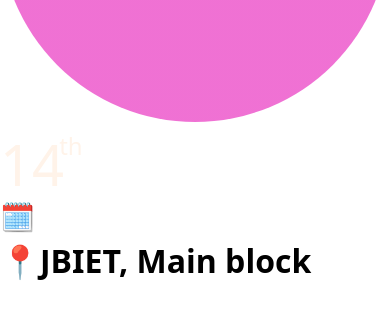
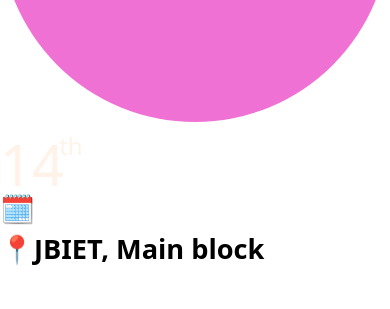
Before and after one commit to SaiShankar93/tech-pulse, a React (Vite) app: page / in a window 390 px wide. Shown: the part 3840-4149 px from the top of the page. Built offline with nearby package versions, Linux system fonts and the light colour scheme.

Commit message:
about2.2

```diff
--- a/src/components/Date.jsx
+++ b/src/components/Date.jsx
@@ -5,7 +5,7 @@ function Date(props){
             <h1 className="date_title">
                 {props.day} <sup>{props.subtxt}</sup>
             </h1>
-            <h2 className="month_title">{props.month}</h2>
+            <h2 className="month_title ">{props.month}</h2>
     </div>
 )
 }
--- a/src/styles/App.css
+++ b/src/styles/App.css
@@ -19,7 +19,7 @@
 .venue{
   font-style: normal;
   font-weight: 700;
-  font-size: 5rem;
+  font-size: 4rem;
 }
 .title {
   /* font-family: var(--title); */
@@ -82,7 +82,7 @@
       font-size: 5rem;
   }
   .venue{
-    font-size: 4rem;
+    font-size: 3rem;
   }
   .title > span {
       font-size: 5rem;
@@ -96,7 +96,7 @@
       font-size: 4rem;
   }
   .venue{
-    font-size: 3rem;
+    font-size: 2.5rem;
   }
   .title > span {
       font-size: 4rem;
@@ -119,7 +119,7 @@
       font-size: 3rem;
   }
   .venue{
-    font-size: 2rem;
+    font-size: 1.7rem;
   }
   .title > span {
       font-size: 3rem;
--- a/src/styles/Date.css
+++ b/src/styles/Date.css
@@ -9,16 +9,16 @@
     font-family: system-ui, -apple-system, BlinkMacSystemFont, 'Segoe UI', Roboto, Oxygen, Ubuntu, Cantarell, 'Open Sans', 'Helvetica Neue', sans-serif;
     font-style: normal;
     font-weight: 1500;
-    font-size: 7rem;
+    font-size: 6rem;
     text-shadow: -1.5px -1.5px 0 var(--black), 1.5px -1.5px 0 var(--black),
         -1.5px 1.5px 0 var(--black), 1.5px 1.5px 0 var(--black);
     color: #ffefe2;
-    margin-bottom: 0.5rem; /* Add margin bottom to separate from the sup element */
+    /* margin-bottom: 0.5rem; Add margin bottom to separate from the sup element */
   }
 
   .date_title > sup {
     font-weight: 500;
-    font-size: 3rem;
+    font-size: 2.5rem;
     vertical-align: super;
     margin-left: -5%;
     text-shadow: none;
@@ -27,7 +27,7 @@
   .month_title {
     /* font-family: var(--subtext); */
     margin-top: -5%;
-    font-size: 4rem;
+    font-size: 3rem;
     font-weight: 500;
     color: #fff; /* Change color to white */
   }
@@ -35,27 +35,27 @@
 
   @media screen and (max-width: 1050px) {
     .date_title {
-      font-size: 5rem;
-      color: #fff3e9;
+      font-size: 4.5rem;
+      /* color: #fff3e9; */
   }
   .month_title {
-    font-size: 3rem;
+    font-size: 2.5rem;
   }
   .date_title > sup {
-      font-size: 3rem;
+      font-size: 2rem;
   }
 
   }
 @media screen and (max-width: 800px) {
     .date_title {
-        font-size: 4.5rem;
+        font-size: 4rem;
         color: #fff3e9;
     }
     .month_title {
-      font-size: 2.5rem;
+      font-size: 2rem;
     }
     .date_title > sup {
-        font-size: 2.5rem;
+        font-size: 1.7rem;
 }
 }
 
@@ -74,7 +74,7 @@
 
 @media screen and (max-width: 290px) {
   .date_title {
-    font-size: 1.5rem;
+    font-size: 2rem;
   }
   .date_title > sup {
     font-size: 1rem;
```
